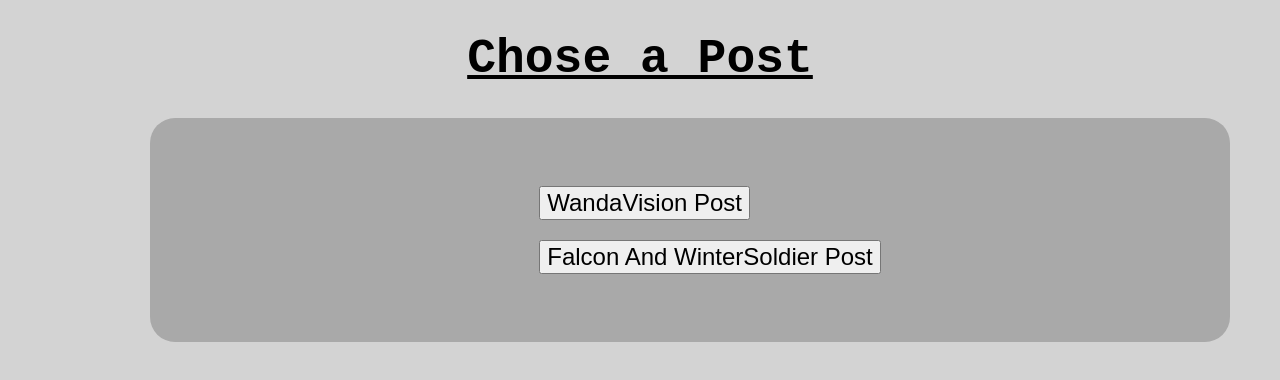
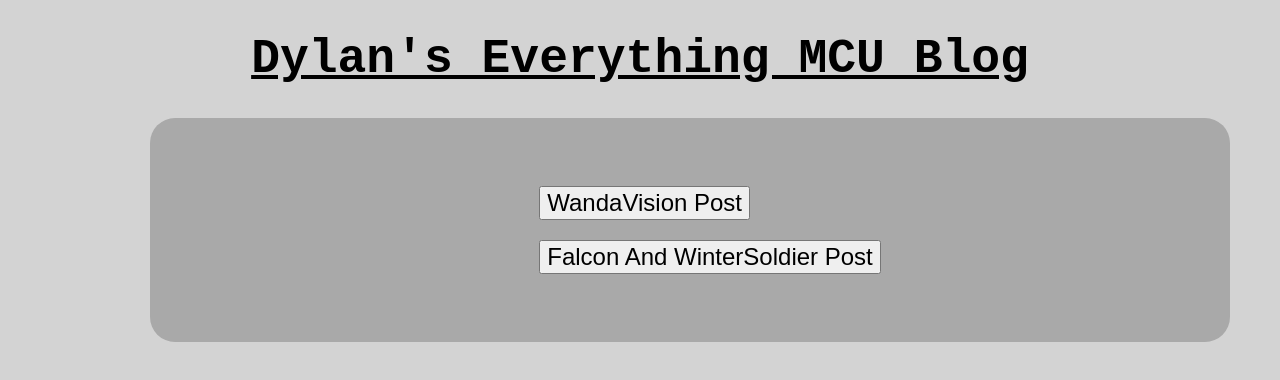
Before and after one commit to kroogucf/posts-app, a React (Create React App) app in the folder portfolio-1/: page / in a window 1280 px wide. Shown: the top 380 px of the page. Built offline with nearby package versions, Linux system fonts and the light colour scheme.

Commit message:
March 7, 2021 10:22 PM

```diff
--- a/portfolio-1/src/App.js
+++ b/portfolio-1/src/App.js
@@ -20,7 +20,7 @@
    if (this.state.screen === "NONE") {
      return (
        <div>
-         <h1>Chose a Post</h1>
+         <h1>Dylan's Everything MCU Blog</h1>
          <div class="postbuttons">
          <ul style={{ listStyle: 'none' }}>
             <li><button class="wandabutton" onClick={()=>{this.SetScreen("WVP")}}>WandaVision Post</button></li>
```
